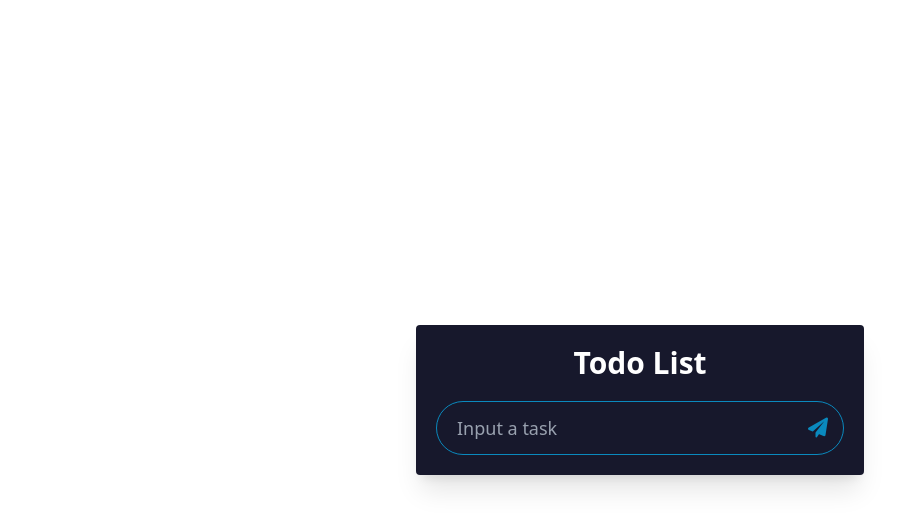
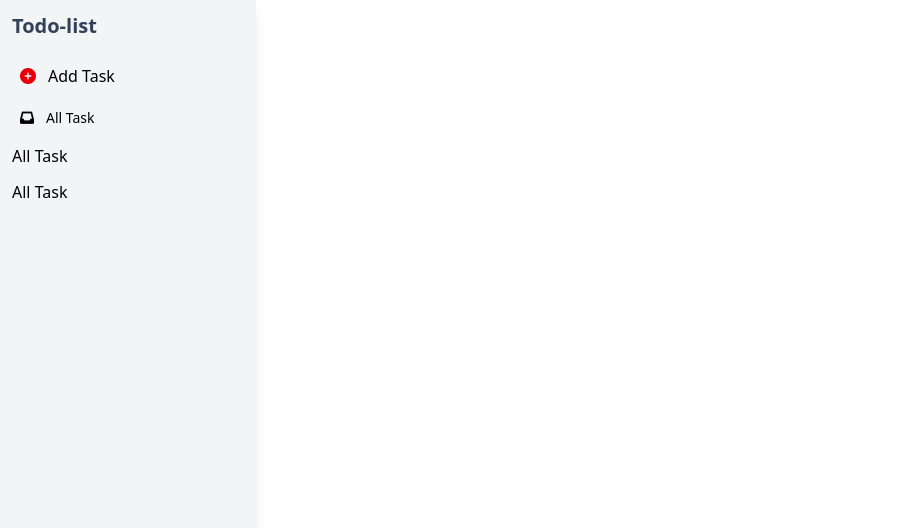
Before and after one commit to Oluwasuyi-Timilehin/Todolist, a website: page src/index.html in a window 1280 px wide. Shown: the whole page, without its empty margins (0-915 px from the left). Drawn offline with Linux system fonts and the light colour scheme.

Commit message:
adding a dashboard

```diff
--- a/src/index.html
+++ b/src/index.html
@@ -19,7 +19,31 @@
       rel="stylesheet"
     />
   </head>
-  <body class="m-0 p-0 flex justify-center items-center h-screen">
+  <body>
+    <!-- side bar -->
+    <aside class="w-64 h-screen p-3 shadow-lg bg-gray-100 md:block">
+      <h2 class="text-xl font-bold text-slate-700 mb-5">Todo-list</h2>
+      <nav>
+        <ul class="space-y-3">
+          <li class="flex items-center space-x-3 font-medium hover:bg-red-300 py-1 px-2 rounded-md text-md">
+            <i class="fa-solid fa-circle-plus text-red-600"></i>
+            <a href="block text-gray-600 hover:text-blue-500">Add Task</a>
+          </li>
+          <li class="flex items-center space-x-3  hover:bg-red-300 py-1 px-2 rounded-md text-sm">
+            <i class="fa-solid fa-inbox"></i>
+            <a href="block text-gray-600 hover:text-blue-500">All Task</a>
+          </li>
+          <li>
+            <a href="block text-gray-600 hover:text-blue-500">All Task</a>
+          </li>
+          <li>
+            <a href="block text-gray-600 hover:text-blue-500">All Task</a>
+          </li>
+        </ul>
+      </nav>
+    </aside>
+  </body>
+  <!-- <body class="m-0 p-0 flex justify-center items-center h-screen">
     <div class="container mx-auto max-w-md bg-[#17182C] rounded px-5 shadow-xl">
       <h1 class="text-white text-center font-semibold text-3xl py-5">
         Todo List
@@ -41,5 +65,5 @@
       <ul id="ul"></ul>
     </div>
     <script src="index.js"></script>
-  </body>
+  </body> -->
 </html>
```
Also changed, not shown: src/output.css.
